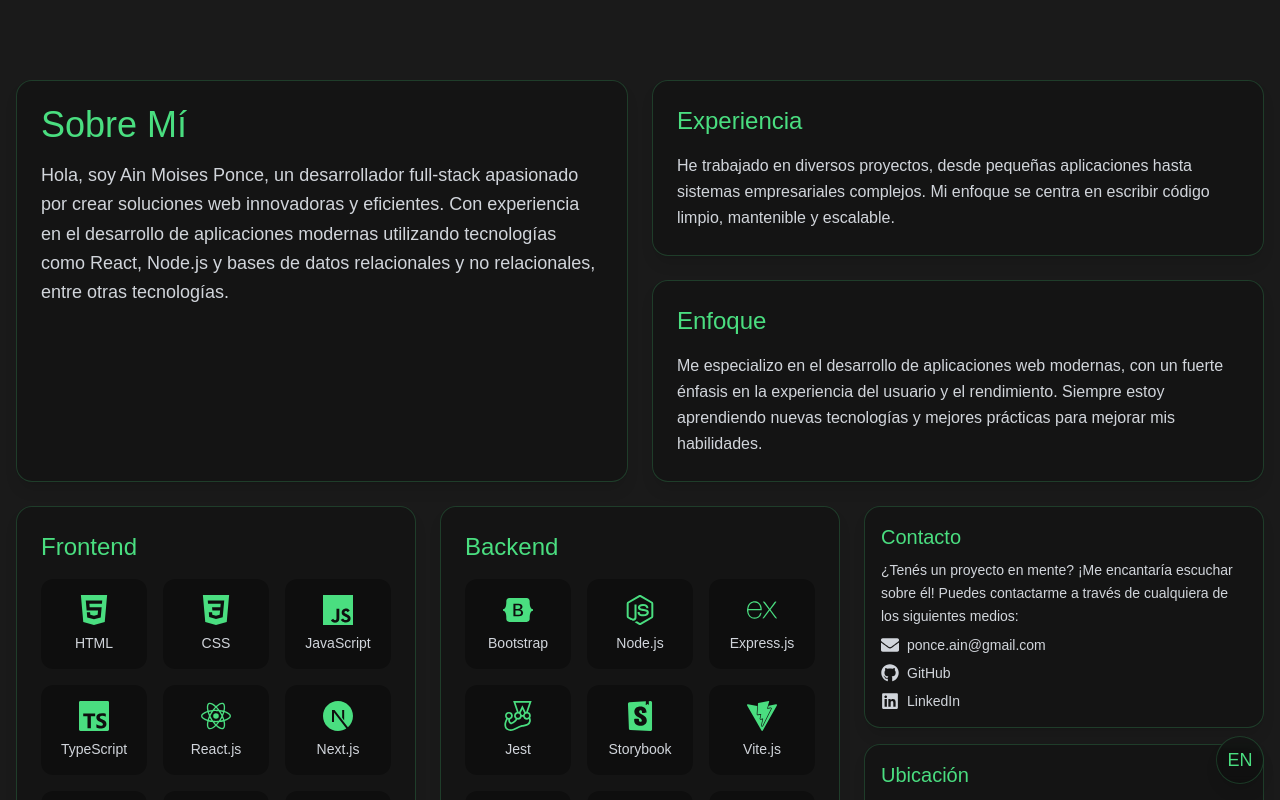
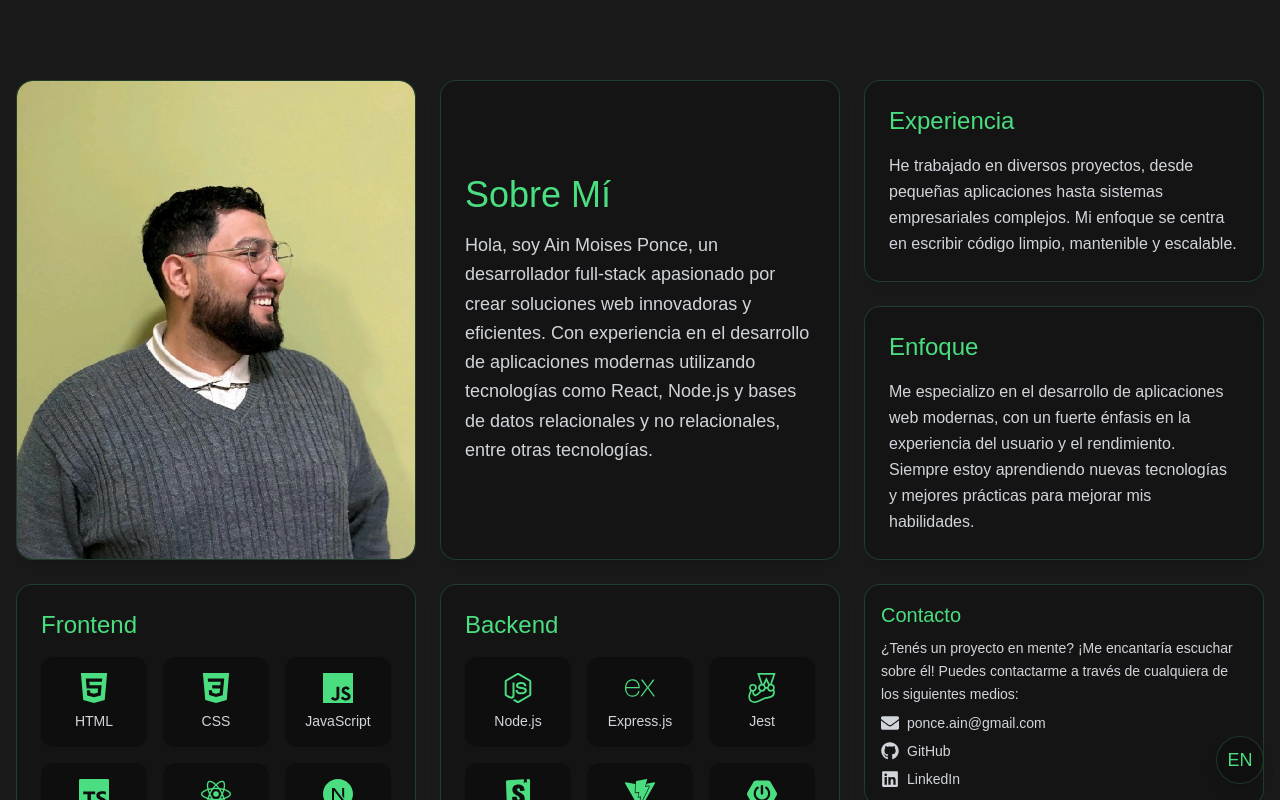
Before and after one commit to ainponce/personal-portfolio, a Next.js app: page / in a window 1280 px wide. Shown: the top 800 px of the page. Built offline with nearby package versions, Linux system fonts and the light colour scheme.

Commit message:
profile image added

```diff
--- a/components/sections/About.tsx
+++ b/components/sections/About.tsx
@@ -1,25 +1,39 @@
 import { useTranslation } from '../../hooks/useTranslation';
 import LanguageToggle from '../LanguageToggle';
+import Image from 'next/image';
 
 export default function About() {
   const t = useTranslation();
 
   return (
-    <div className="grid grid-cols-1 md:grid-cols-2 gap-6">
-      <div className="bg-black/20 backdrop-blur-sm rounded-2xl p-6 border border-mintGreen/20 shadow-lg transform transition-all duration-300 hover:scale-[1.02] hover:shadow-xl">
-        <h1 className="text-4xl text-mintGreen mb-4 animate-fadeIn">{t.about.title}</h1>
-        <p className="text-lg text-gray-300 leading-relaxed animate-fadeInUp">
-          {t.about.description}
-        </p>
+    <div className="grid grid-cols-1 md:grid-cols-3 gap-6 items-stretch">
+      <div className="flex flex-col justify-center h-full">
+        <div className="relative w-full h-full min-h-[300px] md:min-h-0 overflow-hidden bg-black/20 backdrop-blur-sm rounded-2xl p-6 border border-mintGreen/20 shadow-lg flex flex-col justify-center">
+            <Image
+              src="/1724084171929.jpg"
+              alt="Ain Moises Ponce"
+              fill
+              className="object-cover rounded-2xl"
+              priority
+            />
+        </div>
       </div>
-      <div className="grid grid-cols-1 gap-6">
-        <div className="bg-black/20 backdrop-blur-sm rounded-2xl p-6 border border-mintGreen/20 shadow-lg transform transition-all duration-300 hover:scale-[1.02] hover:shadow-xl">
+      <div className="flex flex-col justify-center h-full">
+        <div className="bg-black/20 backdrop-blur-sm rounded-2xl p-6 border border-mintGreen/20 shadow-lg h-full flex flex-col justify-center">
+          <h1 className="text-4xl text-mintGreen mb-4 animate-fadeIn">{t.about.title}</h1>
+          <p className="text-lg text-gray-300 leading-relaxed animate-fadeInUp">
+            {t.about.description}
+          </p>
+        </div>
+      </div>
+      <div className="flex flex-col gap-6 h-full">
+        <div className="bg-black/20 backdrop-blur-sm rounded-2xl p-6 border border-mintGreen/20 shadow-lg flex-1 flex flex-col justify-center h-full">
           <h2 className="text-2xl text-mintGreen mb-4 animate-fadeIn">{t.about.experience.title}</h2>
           <p className="text-gray-300 leading-relaxed animate-fadeInUp">
             {t.about.experience.description}
           </p>
         </div>
-        <div className="bg-black/20 backdrop-blur-sm rounded-2xl p-6 border border-mintGreen/20 shadow-lg transform transition-all duration-300 hover:scale-[1.02] hover:shadow-xl">
+        <div className="bg-black/20 backdrop-blur-sm rounded-2xl p-6 border border-mintGreen/20 shadow-lg flex-1 flex flex-col justify-center h-full">
           <h2 className="text-2xl text-mintGreen mb-4 animate-fadeIn">{t.about.approach.title}</h2>
           <p className="text-gray-300 leading-relaxed animate-fadeInUp">
             {t.about.approach.description}
--- a/components/sections/Skills.tsx
+++ b/components/sections/Skills.tsx
@@ -81,7 +81,7 @@ export default function Skills() {
       <div className="bg-black/20 backdrop-blur-sm rounded-2xl p-6 border border-mintGreen/20 shadow-lg transform transition-all duration-300 hover:scale-[1.02] hover:shadow-xl">
         <h2 className="text-2xl text-mintGreen mb-4 animate-fadeIn">{t.skills.backend.title}</h2>
         <div className="grid grid-cols-2 sm:grid-cols-3 gap-4">
-          {skills.slice(9, 18).map((skill, index) => (
+          {skills.slice(10, 18).map((skill, index) => (
             <div
               key={index}
               className="flex flex-col items-center justify-center p-4 bg-black/30 rounded-xl hover:scale-105 transition-all duration-300 hover:bg-black/40 group"
```
Also changed, not shown: public/1724084171929.jpg (added).
